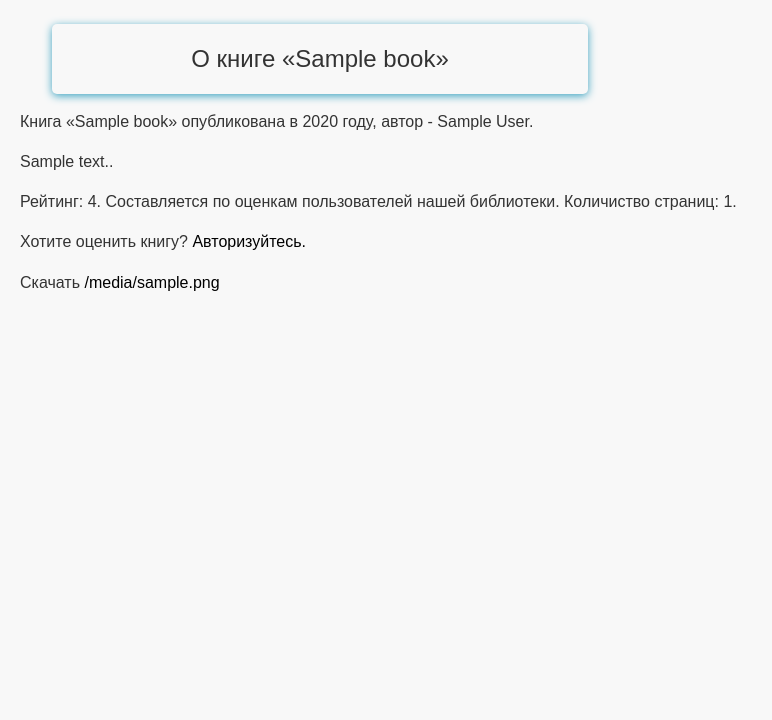
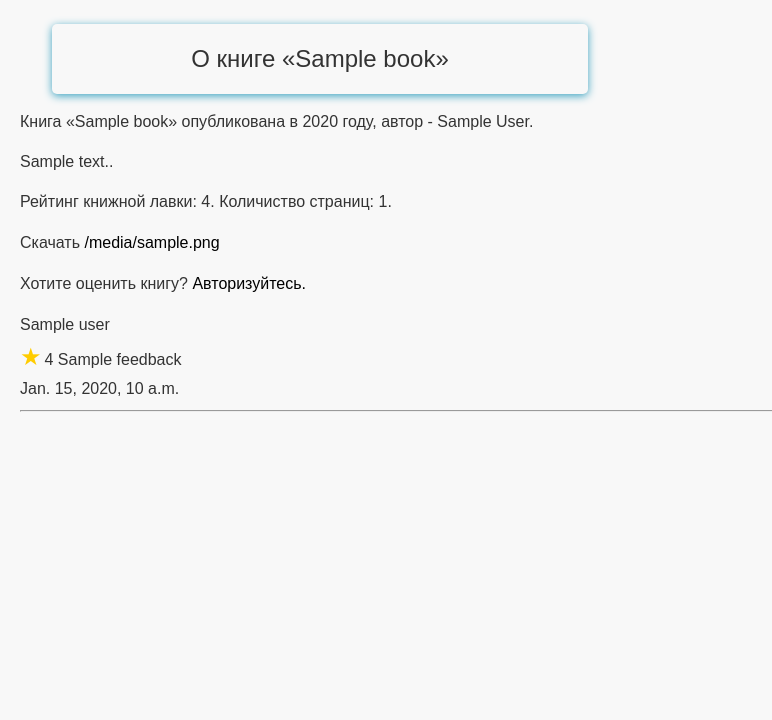
Before and after one commit to mihich-designed/bookshop3, a Django app: template book_app/templates/book_app/one_book.html in a window 1280 px wide. Shown: the top 720 px of the page, without its empty margins (0-772 px from the left). Run offline with Django 5.2, Linux system fonts and the light colour scheme; the template is opened without the code that fills it: most values are stand-ins (such as "Sample title", 1, 10 or a date in 2020).

Commit message:
Book_feedback_branch_Ver_1.2

```diff
--- a/book_app/functions.py
+++ b/book_app/functions.py
@@ -22,10 +22,11 @@ def rating_check(request, rating_exists, book, user):
     if request.method == 'POST':  # Проверяем метод запроса
         form = UserFeedback(request.POST)
         if form.is_valid():
-            user_rating = form.cleaned_data.get('rating', None)  # Проверяем существование ключа 'rating', если его нет -
+            user_rating = form.cleaned_data.get('rating', None)  # Проверяем существование ключа 'rating'
+            user_feedback = form.cleaned_data.get('feedback', None)
             if user_rating:
                 if not rating_exists:  # Проверяем существование оценки данной книги данным пользователем
-                    rating = Rating(book=book, user=user, rating=user_rating)
+                    rating = Rating(book=book, user=user, rating=user_rating, feedback=user_feedback)
                     rating.save()
 
 def avg_rating(request, book):
--- a/book_app/models.py
+++ b/book_app/models.py
@@ -94,7 +94,7 @@ class User(AbstractUser):
     phone_number = models.IntegerField(blank=True, null=True, verbose_name='Телефон', unique=True)
 
     def __str__(self):
-        return f'Логин: {self.username}'
+        return f'{self.username}'
 
 
 class Rating(models.Model):
--- a/book_app/static/book_app/navbar.css
+++ b/book_app/static/book_app/navbar.css
@@ -1,8 +1,12 @@
+body {
+  padding-bottom: 60px; /* Задайте высоту navbar */
+}
+
 nav {
  background-color: #fff;
  padding: 1rem;
  border-bottom: 1px solid #ddd;
-  position: fixed; /* Делаем навигацию фиксированной */
+ position: fixed; /* Делаем навигацию абсолютной */
  bottom: 0; /* Размещаем внизу страницы */
  left: 0; /* Размещаем с левой стороны */
  width: 100%; /* Занимаем всю ширину */
--- a/book_app/templates/book_app/one_book.html
+++ b/book_app/templates/book_app/one_book.html
@@ -7,22 +7,9 @@
     <h2>О книге «{{book.title}}»</h2>
     <p>Книга «{{book.title}}» опубликована в {{book.year}} году, автор - {{book.author}}.</p>
     <p>{{book.description}}.</p>
-    <p>Рейтинг: {{avg_book_rating}}. Составляется по оценкам пользователей нашей библиотеки.
+    <p>Рейтинг книжной лавки: {{avg_book_rating}}.
         Количиство страниц: {{book.page_count}}.</p>
-    {% if not rating_exists and user_authenticate %}
-        <p>Отавить отзыв:</p>
-            <form method="post" action="">
-                {% csrf_token %}
-                <div class = 'form-style'>
-                    {{ form.as_p }}
-                    <button type="submit">Отправить</button>
-                </div>
-            </form>
-    {% elif rating_exists %}
-        <p>Спасибо за оценку!</p>
-    {% elif not user_authenticate %}
-        <p>Хотите оценить книгу?<a href="{% url 'user-authorization' %}"> Авторизуйтесь.</a></p>
-    {% endif %}
+    {% if book.ebookfile_set.first is not None %}
     <div class="book-download">
     Скачать
     {% for ebook_file in book.ebookfile_set.all %}
@@ -32,8 +19,6 @@
             {{ ebook_file.get_file_type_display }}
         </a>
     {% endfor %}
-    </div>
-
         <script>
           const downloadLinks = document.querySelectorAll('.download-link');
 
@@ -60,6 +45,40 @@
              });
            });
         </script>
+    </div>
+    {% else %}
+        <p>На данный момент в нашей библиотеке нет электронной версии книги, но вы можете поделиться своим мнением об этом произведении в отзывах!</p>
+    {% endif %}
+    {% if not rating_exists and user_authenticate %}
+        <p>Отправить отзыв:</p>
+            <form method="post" action="">
+                {% csrf_token %}
+                <div class = 'form-style'>
+                    {{ form.as_p }}
+                    <button type="submit">Отправить</button>
+                </div>
+            </form>
+    {% elif not user_authenticate %}
+        <p>Хотите оценить книгу?<a href="{% url 'user-authorization' %}"> Авторизуйтесь.</a></p>
+    {% endif %}
+    <div class="feedback">
+        {% if ratings %}
+            {% for rating in ratings %}
+                {{ rating.user }}
+        <br>
+                <span class="star">&#9733;</span>{{ rating.rating }}
+                {% if rating.feedback is not None %}
+                    {{ rating.feedback }}
+                {% else %}
+                {% endif %}
+
+        <br>
+                {{ rating.created_at }}
+        <hr>
+            {% endfor %}
+        {% endif %}
+    </div>
+
 
 {% include 'includes/navbar.html' %}
 {% endblock %}
--- a/book_app/views.py
+++ b/book_app/views.py
@@ -148,6 +148,8 @@ def show_one_book(request, book_slug: str):
         avg_book_rating = functions.avg_rating(request, book)
         rating_exists = False # По умолчанию
         form = UserFeedback()
+        ratings = Rating.objects.filter(book=book)
+        # book_feedbacks = [rating.feedback for rating in ratings]
         if request.user.is_authenticated:
             user = User.objects.get(username=request.user.username)
             rating_exists = Rating.objects.filter(book=book, user=user).exists()
@@ -158,7 +160,8 @@ def show_one_book(request, book_slug: str):
                 'user_authenticate': request.user.is_authenticated,
                 'rating_exists': rating_exists,
                 'avg_book_rating': avg_book_rating,
-                'form': form
+                'form': form,
+                'ratings': ratings
             })
     except Book.DoesNotExist:
         return render(request, 'book_app/404.html', {
```
Also changed, not shown: db.sqlite3. Lines whose indentation alone changed are shown as unchanged.
